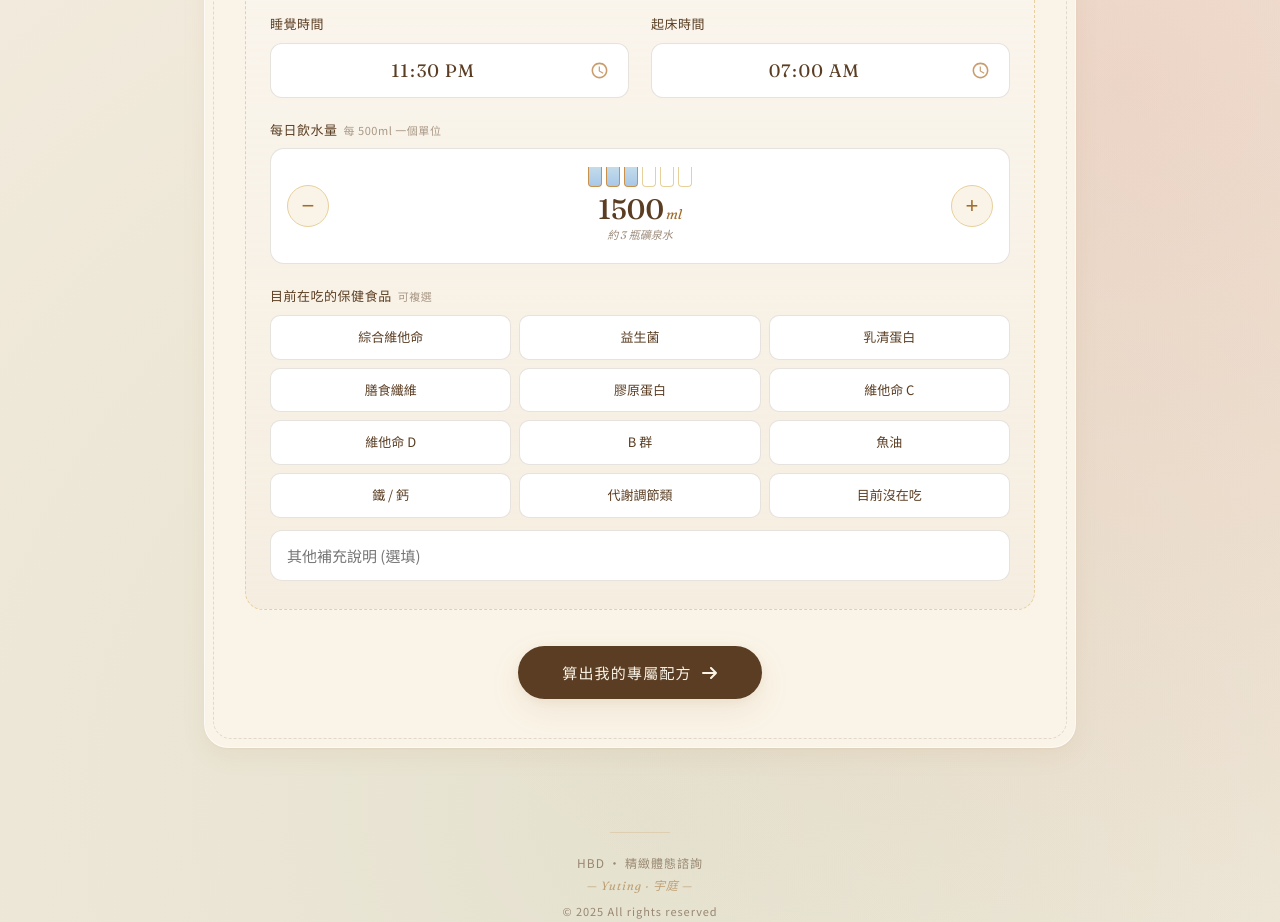
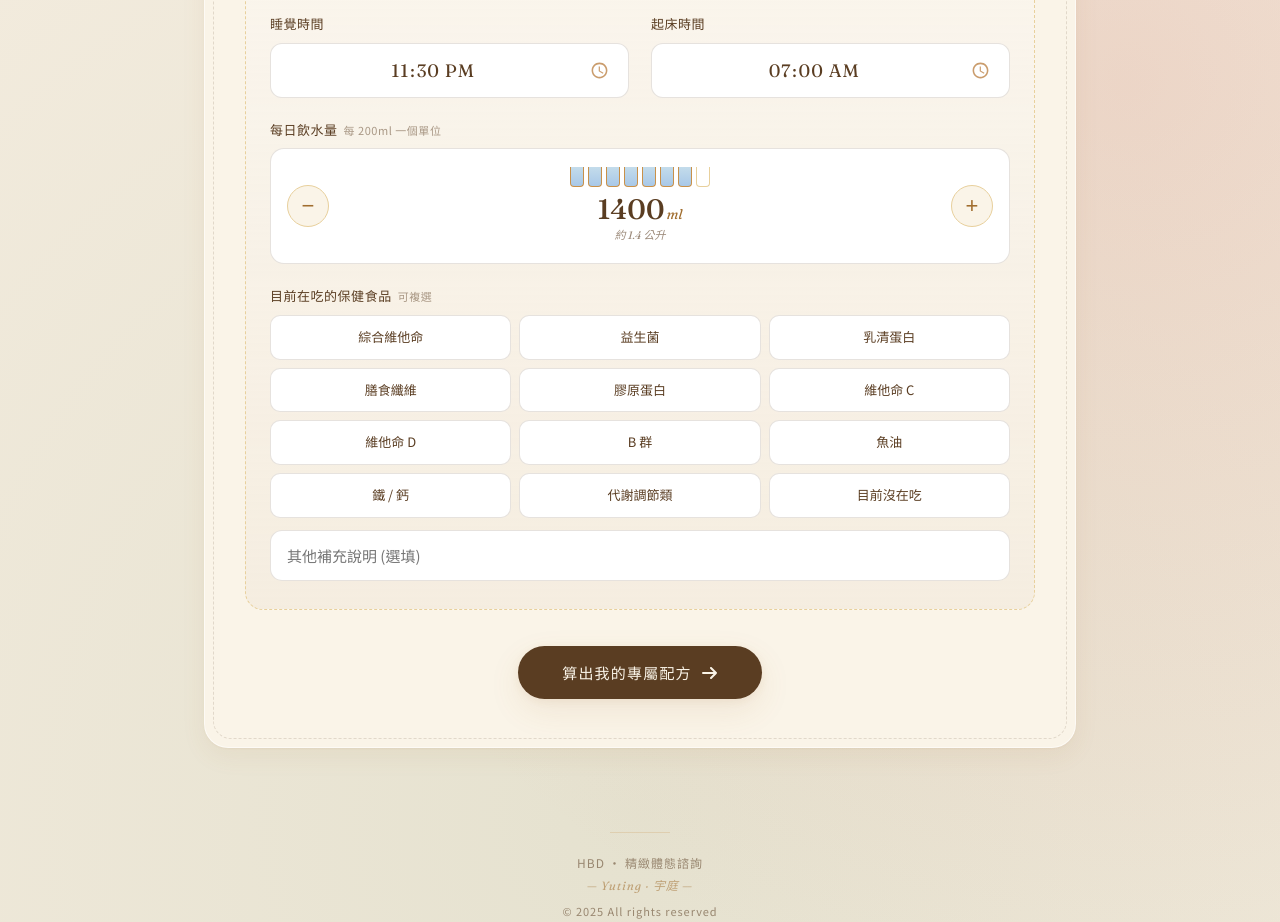
Before and after one commit to Yuting821201/YuanshouxYuting, a plain HTML site: page calculator.html in a window 1280 px wide. Shown: the part 1960-2882 px from the top of the page. Drawn offline with nearby package versions, Linux system fonts and the light colour scheme.

Commit message:
飲水量單位變更為200一按

```diff
--- a/calculator.html
+++ b/calculator.html
@@ -1635,13 +1635,13 @@
 
         <div class="form-grid full-row" style="margin-top: 22px;">
           <div class="field">
-            <label>每日飲水量 <span class="unit">每 500ml 一個單位</span></label>
+            <label>每日飲水量 <span class="unit">每 200ml 一個單位</span></label>
             <div class="water-picker">
               <button type="button" class="water-btn" onclick="changeWater(-1)">−</button>
               <div class="water-display">
                 <div class="water-cups" id="water-cups"></div>
                 <div class="water-amount">
-                  <span id="water-ml">1500</span><span class="water-unit">ml</span>
+                  <span id="water-ml">1400</span><span class="water-unit">ml</span>
                 </div>
                 <div class="water-note" id="water-note">約 3 瓶礦泉水</div>
               </div>
@@ -2134,17 +2134,17 @@
   });
 
   // ===== WATER PICKER =====
-  let waterUnits = 3; // 預設 1500ml = 3 個 500ml
-  const MAX_WATER_UNITS = 10; // 最多 5000ml
+  let waterUnits = 7; // 預設 1400ml = 7 個 200ml
+  const MAX_WATER_UNITS = 25; // 最多 5000ml
 
   function renderWater() {
-    const ml = waterUnits * 500;
+    const ml = waterUnits * 200;
     document.getElementById('water-ml').textContent = ml;
 
     // render cups
     const cupsEl = document.getElementById('water-cups');
     cupsEl.innerHTML = '';
-    const total = Math.max(waterUnits, 6); // 至少顯示6格作為視覺基準
+    const total = Math.max(waterUnits, 8); // 至少顯示8格作為視覺基準
     for (let i = 0; i < total; i++) {
       const cup = document.createElement('div');
       cup.className = 'cup' + (i < waterUnits ? ' filled' : '');
@@ -2153,9 +2153,9 @@
 
     // 註解文字
     const note = document.getElementById('water-note');
-    if (ml < 1000) note.textContent = '太少了喔,身體會口渴';
-    else if (ml < 1500) note.textContent = '基本量,還可以再多一點';
-    else if (ml < 2500) note.textContent = `約 ${Math.round(ml/500)} 瓶礦泉水`;
+    if (ml < 800) note.textContent = '太少了喔,身體會口渴';
+    else if (ml < 1200) note.textContent = '基本量,還可以再多一點';
+    else if (ml < 2500) note.textContent = `約 ${(ml/1000).toFixed(1)} 公升`;
     else if (ml < 4000) note.textContent = '很棒!代謝會喜歡';
     else note.textContent = '哇,水超人 ✨';
   }
@@ -2340,7 +2340,7 @@
       const mn = mins % 60;
       document.getElementById('cap-sleep-hr').textContent = `約 ${hr} 小時 ${mn ? mn + ' 分' : ''}`;
     }
-    document.getElementById('cap-water').textContent = (waterUnits * 500) + ' ml';
+    document.getElementById('cap-water').textContent = (waterUnits * 200) + ' ml';
 
     // 保健食品標籤對照
     const suppLabels = {
```
